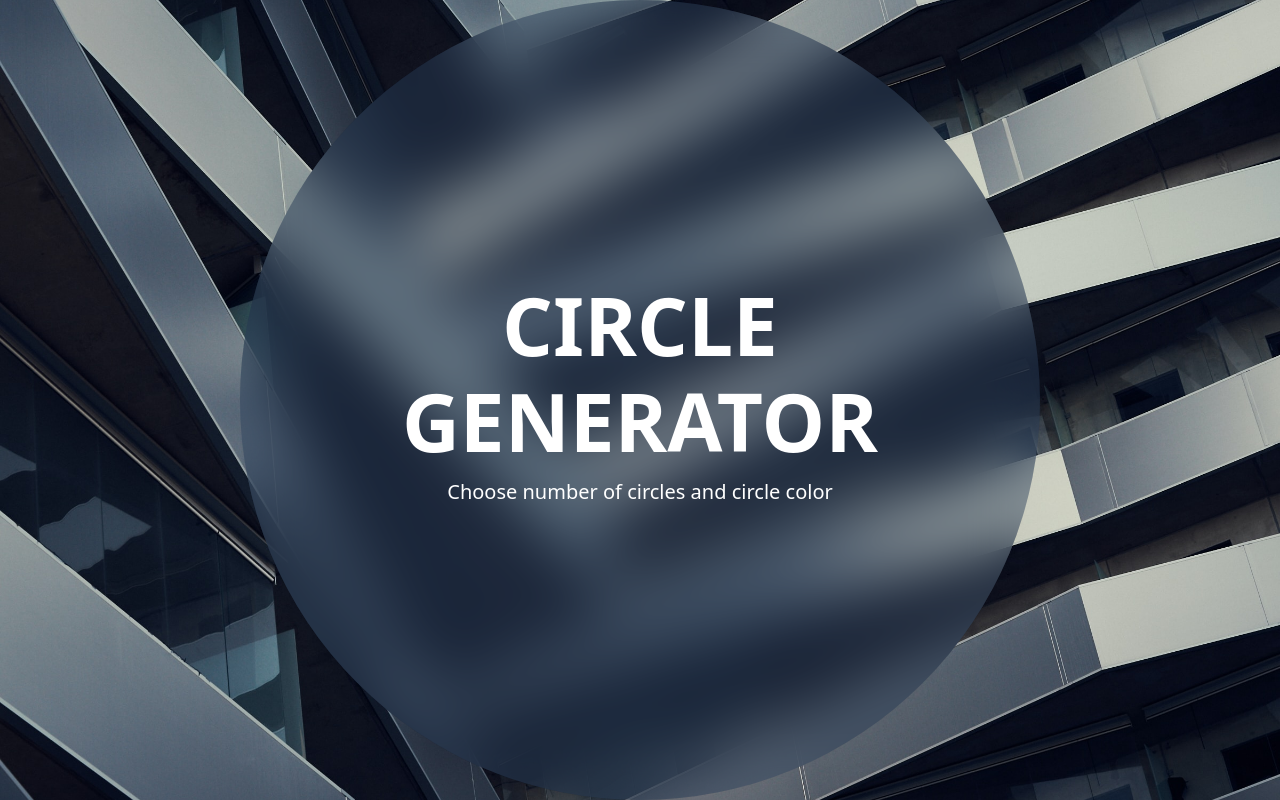
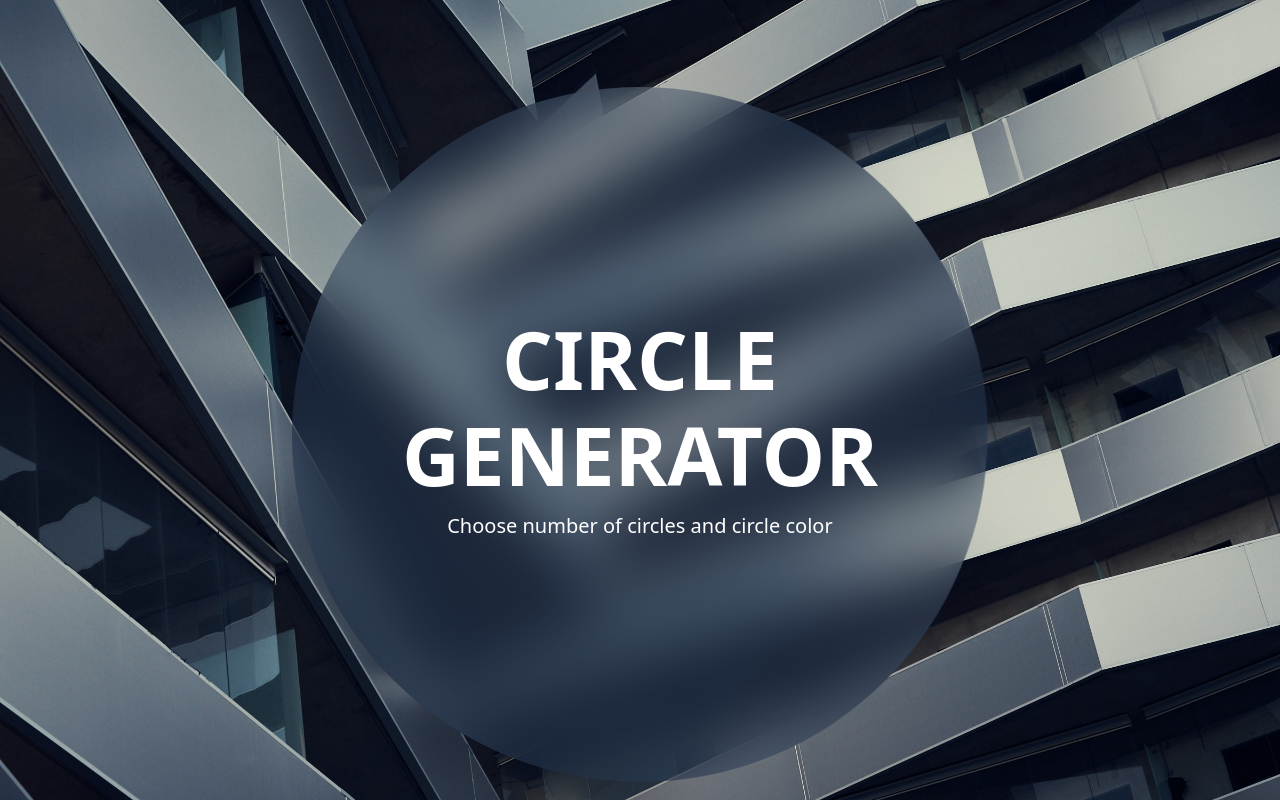
Before and after one commit to aSwanting/bouncing-circle, a plain HTML site: page index.html in a window 1280 px wide. Drawn offline with nearby package versions, Linux system fonts and the light colour scheme.

Commit message:
fix: splash size

```diff
--- a/css/style.css
+++ b/css/style.css
@@ -15,7 +15,9 @@
     background-color: rgba(44, 65, 95, 0.4);
     backdrop-filter: blur(30px);
     aspect-ratio: 1;
-    max-width: 800px;
+    max-width: 80%;
+    max-height: 80%;
+
 }
 
 .toolbar {
```
